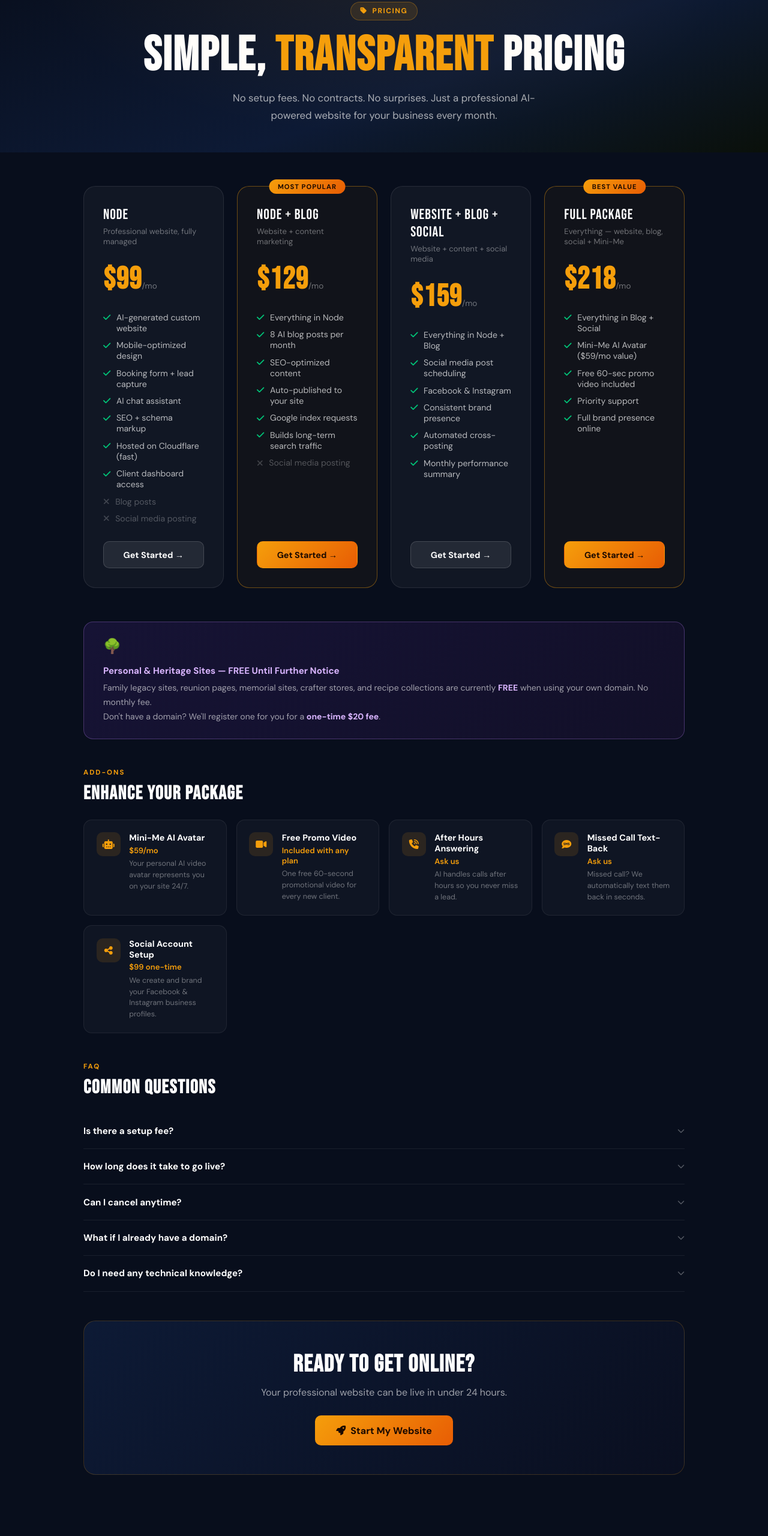
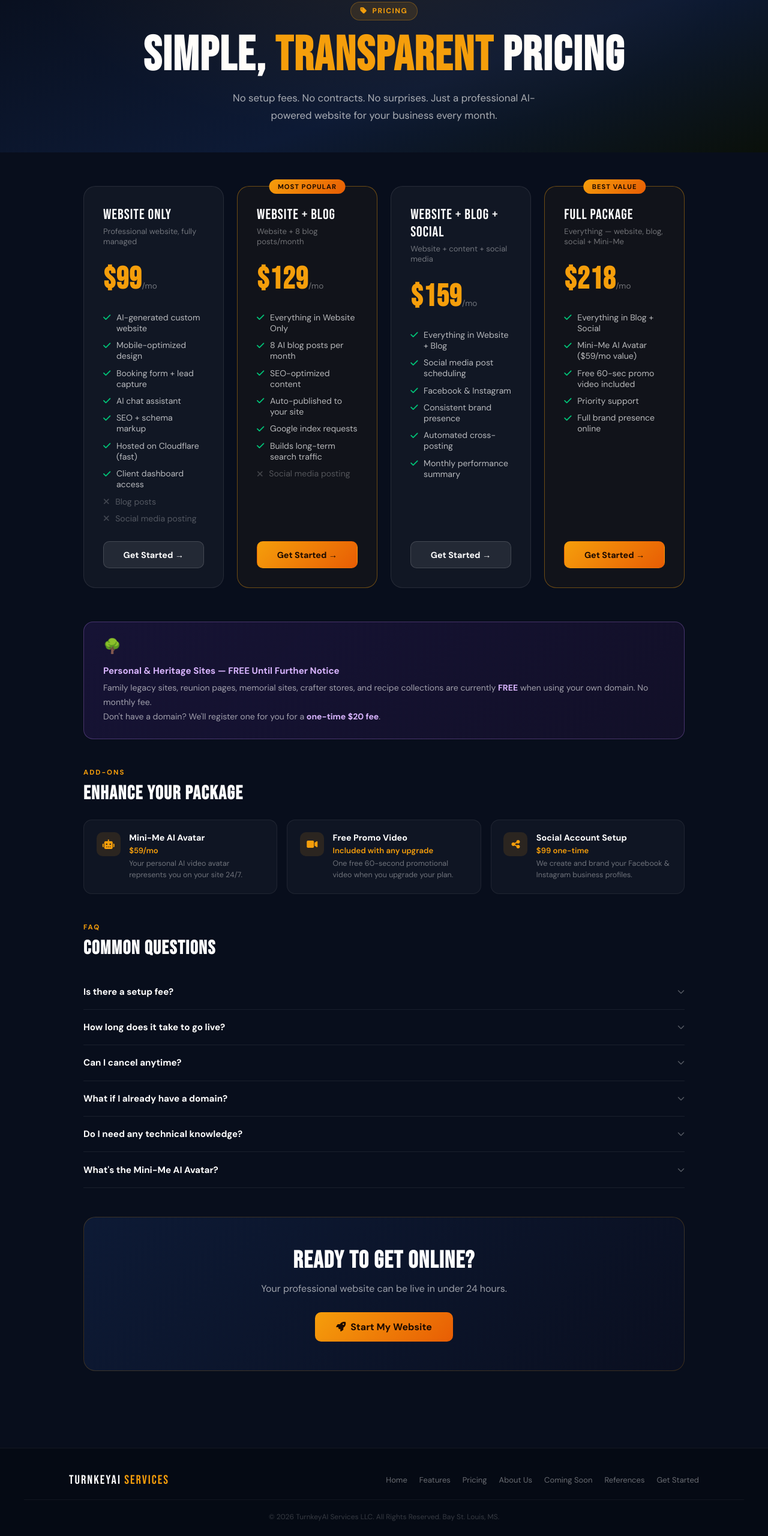
Before and after one commit to airesources89-ui/TurnkeyAI-backend, a website: page public/pages/pricing.html in a window 1280 px wide. Shown: the part 141-2701 px from the top of the page at 60% size. Before the commit the page ends 2679 px from the top, so only its background shows below. Drawn offline with Linux system fonts and the light colour scheme.

Commit message:
Update pricing.html

```diff
--- a/public/pages/pricing.html
+++ b/public/pages/pricing.html
@@ -8,10 +8,21 @@
   <link rel="preconnect" href="https://fonts.googleapis.com">
   <link href="https://fonts.googleapis.com/css2?family=Bebas+Neue&family=DM+Sans:wght@400;500;600;700&display=swap" rel="stylesheet">
   <link rel="stylesheet" href="https://cdnjs.cloudflare.com/ajax/libs/font-awesome/6.5.0/css/all.min.css">
-
   <style>
     *,*::before,*::after{box-sizing:border-box;margin:0;padding:0}
     body{font-family:'DM Sans',sans-serif;background:#080e1c;color:#e2e8f0;padding-top:64px;}
+    /* NAV */
+    .site-nav{position:fixed;top:0;left:0;right:0;z-index:200;background:rgba(8,14,28,0.97);backdrop-filter:blur(12px);border-bottom:1px solid rgba(255,255,255,0.08);padding:0 40px;height:64px;display:flex;align-items:center;justify-content:space-between;}
+    .site-nav-logo{font-family:'Bebas Neue',sans-serif;font-size:1.5rem;color:white;text-decoration:none;letter-spacing:2px;}
+    .site-nav-logo span{color:#f59e0b;}
+    .site-nav-links{display:flex;align-items:center;gap:0.1rem;}
+    .site-nav-links a{color:rgba(255,255,255,0.55);text-decoration:none;font-size:0.82rem;font-weight:500;padding:0.4rem 0.75rem;border-radius:6px;}
+    .site-nav-links a.active{color:#f59e0b;font-weight:700;}
+    .site-nav-links a:hover{color:#fff;}
+    .site-nav-cta{background:#f59e0b;color:#1c0a00;padding:0.5rem 1.2rem;border-radius:8px;font-weight:700;font-size:0.85rem;text-decoration:none;}
+    .site-nav-cta:hover{background:#d97706;}
+    @media(max-width:768px){.site-nav-links{display:none;}}
+    /* HERO */
     .price-hero{background:linear-gradient(160deg,#080e1c 0%,#0d1a35 60%,#0a100a 100%);padding:5rem 1.5rem 3rem;text-align:center;position:relative;}
     .price-hero::before{content:'';position:absolute;inset:0;background:radial-gradient(ellipse at 50% 0%,rgba(245,158,11,0.08) 0%,transparent 65%);}
     .price-label{display:inline-flex;align-items:center;gap:.5rem;background:rgba(245,158,11,0.12);border:1px solid rgba(245,158,11,0.3);color:#f59e0b;font-size:.75rem;font-weight:700;letter-spacing:1.5px;text-transform:uppercase;padding:.4rem 1rem;border-radius:50px;margin-bottom:1.2rem;}
@@ -19,7 +30,7 @@
     .price-hero h1 span{color:#f59e0b;}
     .price-hero p{color:rgba(255,255,255,0.65);font-size:1.05rem;max-width:520px;margin:0 auto;line-height:1.7;}
     .price-wrap{max-width:1050px;margin:0 auto;padding:3.5rem 1.5rem 5rem;}
-    /* ── Plan cards ── */
+    /* Plan cards */
     .plans-grid{display:grid;grid-template-columns:repeat(auto-fit,minmax(220px,1fr));gap:1.4rem;margin-bottom:3.5rem;}
     .plan-card{background:rgba(255,255,255,0.04);border:1px solid rgba(255,255,255,0.09);border-radius:20px;padding:2rem;display:flex;flex-direction:column;position:relative;transition:transform 0.25s,box-shadow 0.25s;}
     .plan-card:hover{transform:translateY(-4px);box-shadow:0 20px 48px rgba(0,0,0,0.35);}
@@ -39,7 +50,7 @@
     .plan-btn:hover{background:rgba(255,255,255,0.14);border-color:rgba(255,255,255,0.3);}
     .plan-btn.primary{background:linear-gradient(135deg,#f59e0b,#e85d04);border-color:transparent;color:#1c0a00;}
     .plan-btn.primary:hover{opacity:0.92;transform:translateY(-1px);}
-    /* ── Add-ons ── */
+    /* Add-ons */
     .addons-section{margin-bottom:3rem;}
     .section-eyebrow{font-size:.72rem;font-weight:700;letter-spacing:2px;text-transform:uppercase;color:#f59e0b;margin-bottom:.5rem;}
     .section-heading{font-family:'Bebas Neue',sans-serif;font-size:2rem;color:white;letter-spacing:1.5px;margin-bottom:1.5rem;}
@@ -50,7 +61,7 @@
     .addon-name{font-size:.9rem;font-weight:700;color:white;margin-bottom:.2rem;}
     .addon-price{font-size:.82rem;color:#f59e0b;font-weight:600;}
     .addon-desc{font-size:.78rem;color:rgba(255,255,255,0.4);line-height:1.5;margin-top:.3rem;}
-    /* ── FAQ ── */
+    /* FAQ */
     .faq-section{margin-bottom:3rem;}
     .faq-item{border-bottom:1px solid rgba(255,255,255,0.07);padding:1.2rem 0;}
     .faq-q{font-size:.95rem;font-weight:700;color:white;cursor:pointer;display:flex;justify-content:space-between;align-items:center;}
@@ -58,30 +69,38 @@
     .faq-a.open{display:block;}
     .faq-q i{font-size:.75rem;color:rgba(255,255,255,0.3);transition:transform 0.2s;}
     .faq-q.open i{transform:rotate(180deg);}
-    .price-cta{background:linear-gradient(135deg,#0d1a35,#0a0f20);border:1px solid rgba(245,158,11,0.2);border-radius:20px;padding:3rem 2rem;text-align:center;}
+    .price-cta{background:linear-gradient(135deg,#0d1a35,#0a0f20);border:1px solid rgba(245,158,11,0.2);border-radius:20px;padding:3rem 2rem;text-align:center;margin-bottom:3rem;}
     .price-cta h2{font-family:'Bebas Neue',sans-serif;font-size:2.5rem;color:white;letter-spacing:1.5px;margin-bottom:.75rem;}
     .price-cta p{color:rgba(255,255,255,0.6);margin-bottom:1.8rem;}
     .price-cta-btn{background:linear-gradient(135deg,#f59e0b,#e85d04);color:#1c0a00;padding:.9rem 2.2rem;border-radius:10px;text-decoration:none;font-weight:700;font-size:1rem;display:inline-flex;align-items:center;gap:.5rem;transition:all 0.2s;}
     .price-cta-btn:hover{transform:translateY(-2px);box-shadow:0 8px 24px rgba(245,158,11,0.4);}
+    /* Footer */
+    .site-footer{background:#050a14;padding:40px 40px 24px;border-top:1px solid rgba(255,255,255,0.06);}
+    .site-footer-inner{max-width:1050px;margin:0 auto;display:flex;justify-content:space-between;align-items:center;flex-wrap:wrap;gap:16px;}
+    .site-footer-logo{font-family:'Bebas Neue',sans-serif;font-size:1.3rem;color:white;letter-spacing:2px;}
+    .site-footer-logo span{color:#f59e0b;}
+    .site-footer-links{display:flex;gap:20px;flex-wrap:wrap;}
+    .site-footer-links a{color:rgba(255,255,255,0.4);font-size:13px;text-decoration:none;}
+    .site-footer-links a:hover{color:#fff;}
+    .site-footer-copy{width:100%;text-align:center;color:rgba(255,255,255,0.2);font-size:12px;margin-top:20px;padding-top:20px;border-top:1px solid rgba(255,255,255,0.05);}
   </style>
 </head>
 <body>
-<nav style="position:fixed;top:0;left:0;right:0;z-index:200;background:rgba(8,14,28,0.97);backdrop-filter:blur(12px);border-bottom:1px solid rgba(255,255,255,0.08);padding:0 40px;height:64px;display:flex;align-items:center;justify-content:space-between;">
+
+<!-- NAV -->
+<nav class="site-nav">
   <div style="display:flex;align-items:center;gap:2rem;">
-    <a href="/" style="font-family:'Bebas Neue',sans-serif;font-size:1.5rem;color:white;text-decoration:none;letter-spacing:2px;">TurnkeyAI <span style="color:#f59e0b;">Services</span></a>
-    <div style="display:flex;align-items:center;gap:0.1rem;">
-      <a href="/" style="color:rgba(255,255,255,0.55);text-decoration:none;font-size:0.82rem;font-weight:500;padding:0.4rem 0.75rem;border-radius:6px;font-family:'DM Sans',sans-serif;">Home</a>
-      <a href="/coming-soon.html" style="color:rgba(255,255,255,0.55);text-decoration:none;font-size:0.82rem;font-weight:500;padding:0.4rem 0.75rem;border-radius:6px;font-family:'DM Sans',sans-serif;">Coming Soon</a>
-      <a href="/references.html" style="color:rgba(255,255,255,0.55);text-decoration:none;font-size:0.82rem;font-weight:500;padding:0.4rem 0.75rem;border-radius:6px;font-family:'DM Sans',sans-serif;">References</a>
-      <a href="/about.html" style="color:rgba(255,255,255,0.55);text-decoration:none;font-size:0.82rem;font-weight:500;padding:0.4rem 0.75rem;border-radius:6px;font-family:'DM Sans',sans-serif;">About Us</a>
-      <a href="/pricing.html" style="color:#f59e0b;text-decoration:none;font-size:0.82rem;font-weight:700;padding:0.4rem 0.75rem;border-radius:6px;font-family:'DM Sans',sans-serif;">Pricing</a>
+    <a href="/pages/business.html" class="site-nav-logo">TurnkeyAI <span>Services</span></a>
+    <div class="site-nav-links">
+      <a href="/pages/business.html">Home</a>
+      <a href="/pages/coming-soon.html">Coming Soon</a>
+      <a href="/pages/references.html">References</a>
+      <a href="/pages/about.html">About Us</a>
+      <a href="/pages/pricing.html" class="active">Pricing</a>
     </div>
   </div>
-  <a href="/pages/intake.html" style="background:#f59e0b;color:#1c0a00;padding:0.5rem 1.2rem;border-radius:8px;font-weight:700;font-size:0.85rem;text-decoration:none;font-family:'DM Sans',sans-serif;">Get Started →</a>
+  <a href="/pages/intake.html" class="site-nav-cta">Get Started →</a>
 </nav>
-
-
-
 
 <div class="price-hero">
   <div class="price-label"><i class="fas fa-tag"></i> Pricing</div>
@@ -94,7 +113,7 @@
   <div class="plans-grid">
 
     <div class="plan-card">
-      <div class="plan-name">Node</div>
+      <div class="plan-name">Website Only</div>
       <div class="plan-tagline">Professional website, fully managed</div>
       <div class="plan-price"><strong>$99</strong><span>/mo</span></div>
       <ul class="plan-features">
@@ -113,11 +132,11 @@
 
     <div class="plan-card featured">
       <div class="plan-badge">Most Popular</div>
-      <div class="plan-name">Node + Blog</div>
-      <div class="plan-tagline">Website + content marketing</div>
+      <div class="plan-name">Website + Blog</div>
+      <div class="plan-tagline">Website + 8 blog posts/month</div>
       <div class="plan-price"><strong>$129</strong><span>/mo</span></div>
       <ul class="plan-features">
-        <li><i class="fas fa-check"></i> Everything in Node</li>
+        <li><i class="fas fa-check"></i> Everything in Website Only</li>
         <li><i class="fas fa-check"></i> 8 AI blog posts per month</li>
         <li><i class="fas fa-check"></i> SEO-optimized content</li>
         <li><i class="fas fa-check"></i> Auto-published to your site</li>
@@ -133,7 +152,7 @@
       <div class="plan-tagline">Website + content + social media</div>
       <div class="plan-price"><strong>$159</strong><span>/mo</span></div>
       <ul class="plan-features">
-        <li><i class="fas fa-check"></i> Everything in Node + Blog</li>
+        <li><i class="fas fa-check"></i> Everything in Website + Blog</li>
         <li><i class="fas fa-check"></i> Social media post scheduling</li>
         <li><i class="fas fa-check"></i> Facebook &amp; Instagram</li>
         <li><i class="fas fa-check"></i> Consistent brand presence</li>
@@ -174,9 +193,7 @@
     <h2 class="section-heading">Enhance Your Package</h2>
     <div class="addons-grid">
       <div class="addon-card"><div class="addon-icon"><i class="fas fa-robot"></i></div><div><div class="addon-name">Mini-Me AI Avatar</div><div class="addon-price">$59/mo</div><div class="addon-desc">Your personal AI video avatar represents you on your site 24/7.</div></div></div>
-      <div class="addon-card"><div class="addon-icon"><i class="fas fa-video"></i></div><div><div class="addon-name">Free Promo Video</div><div class="addon-price">Included with any plan</div><div class="addon-desc">One free 60-second promotional video for every new client.</div></div></div>
-      <div class="addon-card"><div class="addon-icon"><i class="fas fa-phone-volume"></i></div><div><div class="addon-name">After Hours Answering</div><div class="addon-price">Ask us</div><div class="addon-desc">AI handles calls after hours so you never miss a lead.</div></div></div>
-      <div class="addon-card"><div class="addon-icon"><i class="fas fa-sms"></i></div><div><div class="addon-name">Missed Call Text-Back</div><div class="addon-price">Ask us</div><div class="addon-desc">Missed call? We automatically text them back in seconds.</div></div></div>
+      <div class="addon-card"><div class="addon-icon"><i class="fas fa-video"></i></div><div><div class="addon-name">Free Promo Video</div><div class="addon-price">Included with any upgrade</div><div class="addon-desc">One free 60-second promotional video when you upgrade your plan.</div></div></div>
       <div class="addon-card"><div class="addon-icon"><i class="fas fa-share-nodes"></i></div><div><div class="addon-name">Social Account Setup</div><div class="addon-price">$99 one-time</div><div class="addon-desc">We create and brand your Facebook &amp; Instagram business profiles.</div></div></div>
     </div>
   </div>
@@ -186,9 +203,10 @@
     <h2 class="section-heading">Common Questions</h2>
     <div class="faq-item"><div class="faq-q" onclick="toggleFaq(this)">Is there a setup fee? <i class="fas fa-chevron-down"></i></div><div class="faq-a">No setup fees, ever. You pay the monthly rate starting when your site goes live.</div></div>
     <div class="faq-item"><div class="faq-q" onclick="toggleFaq(this)">How long does it take to go live? <i class="fas fa-chevron-down"></i></div><div class="faq-a">Most sites go from intake form to live website in under 24 hours. You'll receive a preview first and can request changes before approving.</div></div>
-    <div class="faq-item"><div class="faq-q" onclick="toggleFaq(this)">Can I cancel anytime? <i class="fas fa-chevron-down"></i></div><div class="faq-a">Yes. No contracts, no lock-in. The Node plan has a 12-month minimum but all other plans are month-to-month.</div></div>
+    <div class="faq-item"><div class="faq-q" onclick="toggleFaq(this)">Can I cancel anytime? <i class="fas fa-chevron-down"></i></div><div class="faq-a">Yes. No contracts, no lock-in. Month-to-month on all plans.</div></div>
     <div class="faq-item"><div class="faq-q" onclick="toggleFaq(this)">What if I already have a domain? <i class="fas fa-chevron-down"></i></div><div class="faq-a">No problem — we'll connect your existing domain to your new site. Just let us know during signup.</div></div>
     <div class="faq-item"><div class="faq-q" onclick="toggleFaq(this)">Do I need any technical knowledge? <i class="fas fa-chevron-down"></i></div><div class="faq-a">None whatsoever. You fill out a form, review your preview, click approve. That's it. We handle everything else.</div></div>
+    <div class="faq-item"><div class="faq-q" onclick="toggleFaq(this)">What's the Mini-Me AI Avatar? <i class="fas fa-chevron-down"></i></div><div class="faq-a">It's a personal AI-powered video avatar that represents you on your website 24/7. You record a short clip, and we turn it into a digital version of you that greets visitors and answers questions. $59/month as an add-on, or included in the Full Package.</div></div>
   </div>
 
   <div class="price-cta">
@@ -199,6 +217,23 @@
 
 </div>
 
+<!-- FOOTER -->
+<div class="site-footer">
+  <div class="site-footer-inner">
+    <div class="site-footer-logo">TurnkeyAI <span>Services</span></div>
+    <div class="site-footer-links">
+      <a href="/pages/business.html">Home</a>
+      <a href="/pages/business.html#features">Features</a>
+      <a href="/pages/pricing.html">Pricing</a>
+      <a href="/pages/about.html">About Us</a>
+      <a href="/pages/coming-soon.html">Coming Soon</a>
+      <a href="/pages/references.html">References</a>
+      <a href="/pages/intake.html">Get Started</a>
+    </div>
+  </div>
+  <div class="site-footer-copy">© 2026 TurnkeyAI Services LLC. All Rights Reserved. Bay St. Louis, MS.</div>
+</div>
+
 <script>
 function toggleFaq(el){
   el.classList.toggle('open');
```
